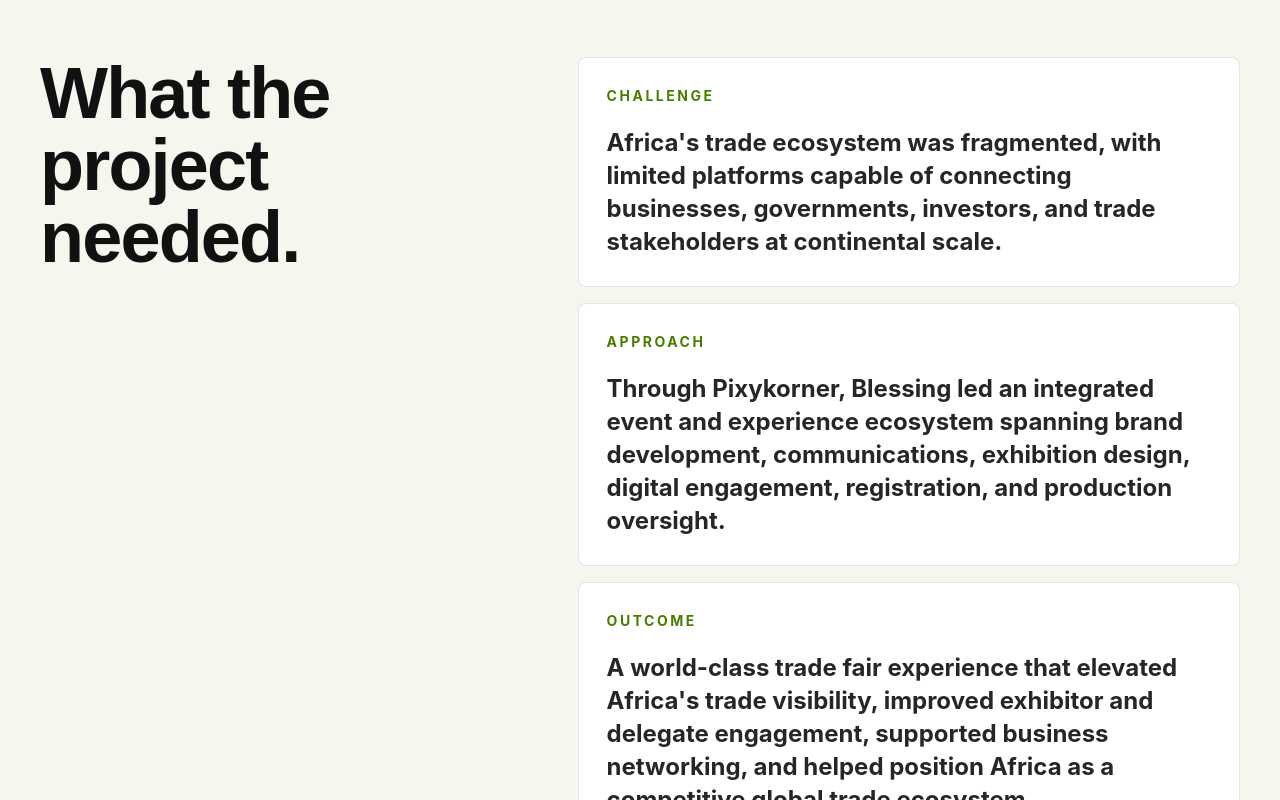
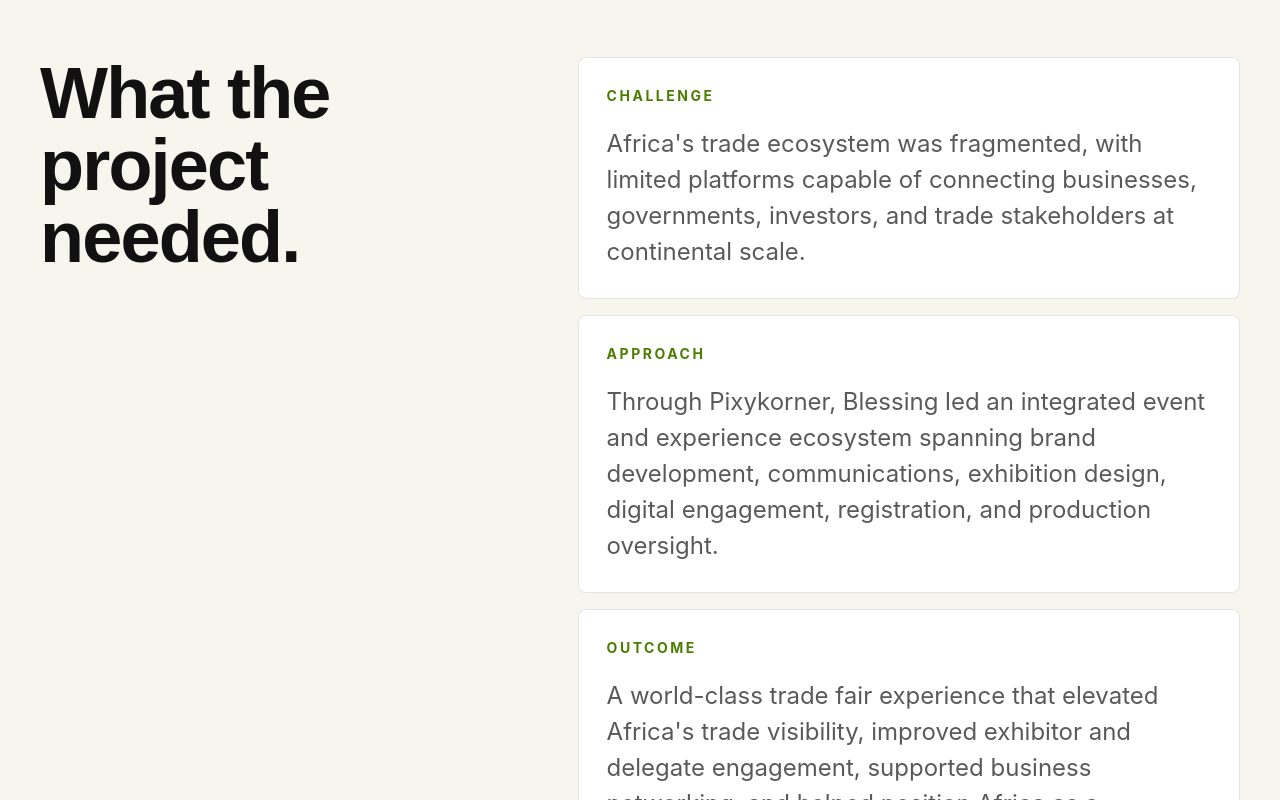
Before and after one commit to socialpixykorner/blessing-portfolio, a Next.js app: page /work/iatf-2018 in a window 1280 px wide. Shown: the part 1240-2040 px from the top of the page. Built offline with nearby package versions, Linux system fonts and the light colour scheme.

Commit message:
Lighten project story body text

```diff
--- a/src/app/work/[slug]/page.tsx
+++ b/src/app/work/[slug]/page.tsx
@@ -182,7 +182,7 @@ function StoryBlock({ title, body }: { title: string; body: string }) {
       <p className="text-sm font-bold uppercase tracking-[0.18em] text-lime-700">
         {title}
       </p>
-      <p className="mt-5 text-2xl font-bold leading-snug text-black/85">
+      <p className="mt-5 text-xl font-normal leading-8 text-black/65 sm:text-2xl sm:leading-9">
         {body}
       </p>
     </article>
```
